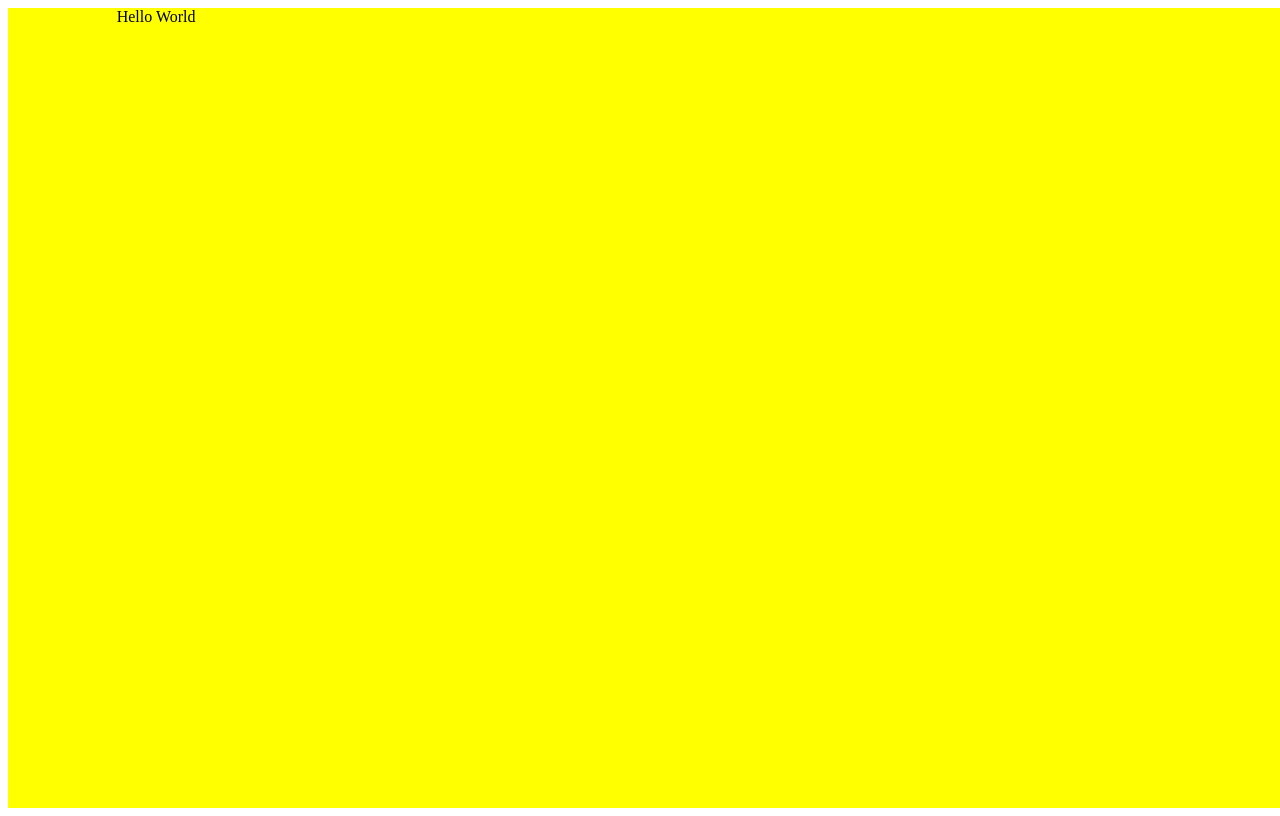
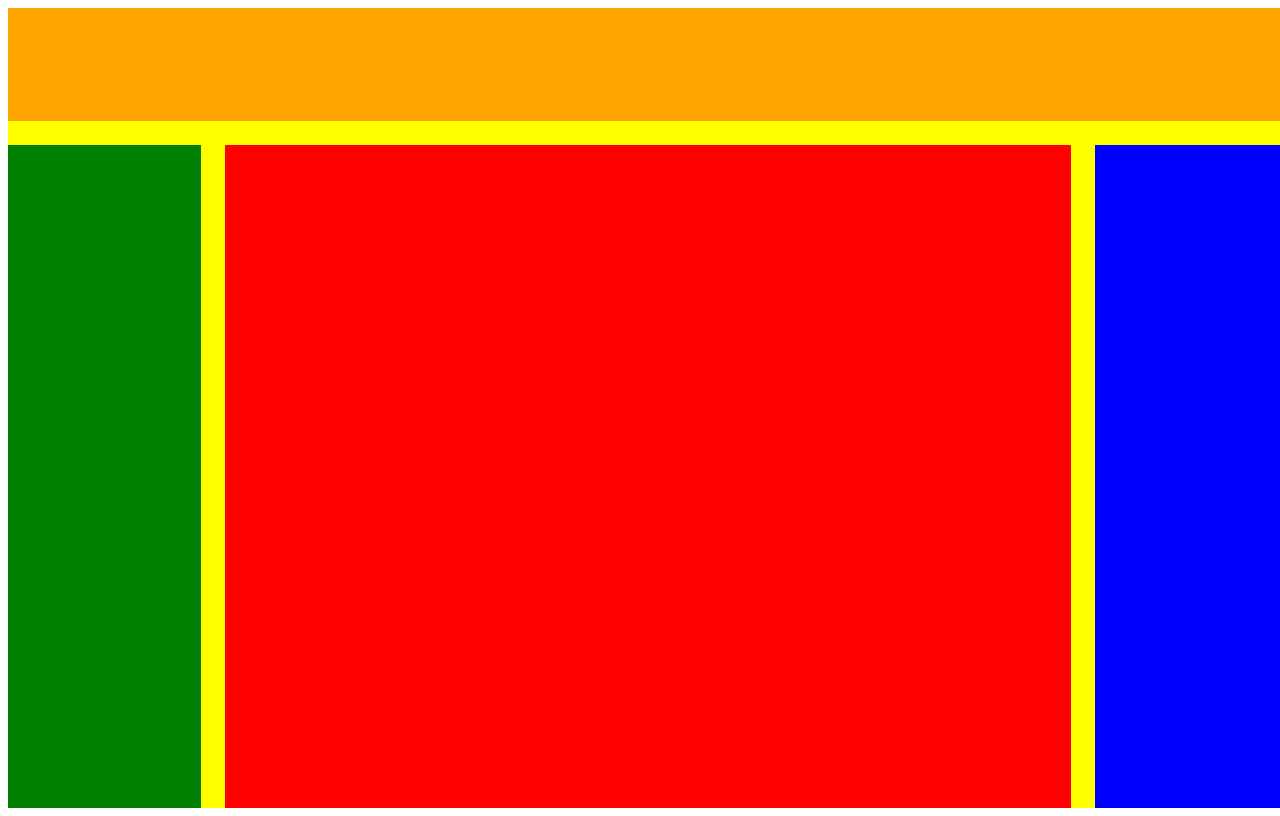
Before and after one commit to PieterJanDelbecke/project-last-dance-react, a React (Vite) app: page / in a window 1280 px wide. Built offline with nearby package versions, Linux system fonts and the light colour scheme.

Commit message:
add main containers to grid

```diff
--- a/src/components/home.jsx
+++ b/src/components/home.jsx
@@ -12,17 +12,35 @@ const Container = styled.div`
 	width: 100vw;
 	height: 100vh;
 `;
-const NavBar = styled.div``;
-const LeftPane = styled.div``;
-const CenterPane = styled.div``;
+const NavBar = styled.div`
+  grid-column: 1 /span 12;
+  grid-row: 1/span 1;
+  background-color: orange;
+`;
+const LeftPane = styled.div`
+  grid-column: 1/ span 2;
+  grid-row: 2/span 5;
+  background-color: green;
+`;
+const CenterPane = styled.div`
+  grid-column: 3/span 8;
+  grid-row: 2/ span 5;
+  background-color: red;
+`;
 
-const RightPane = styled.div``;
+const RightPane = styled.div`
+  grid-column: 11/ span 2;
+  grid-row: 2/span 5;
+  background-color: blue;
+`;
 
 const Home = () => {
 	return (
 		<Container>
 			<NavBar />
-			Hello World
+      <LeftPane />
+      <CenterPane/>
+      <RightPane />
 		</Container>
 	);
 };
```
